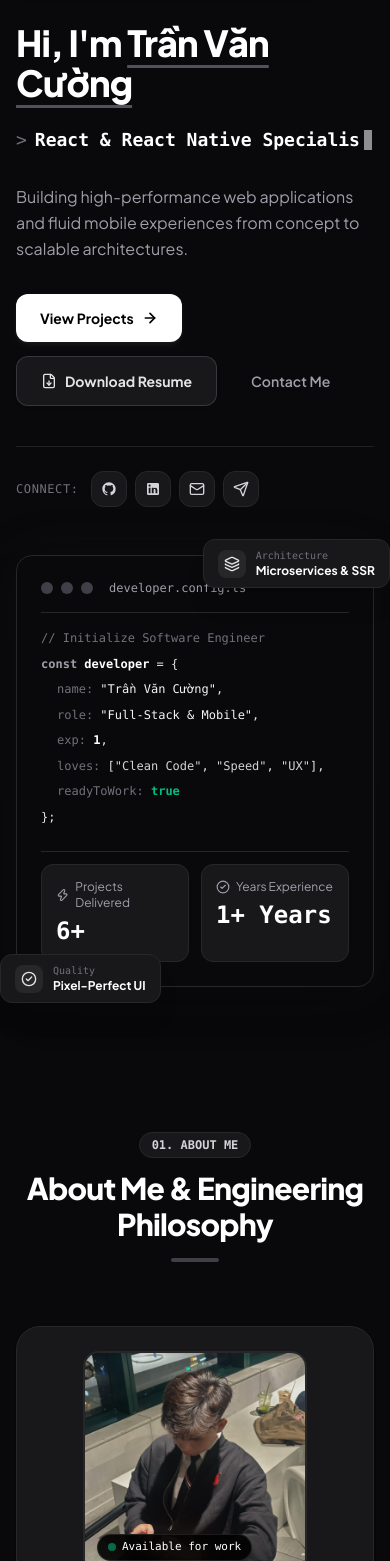
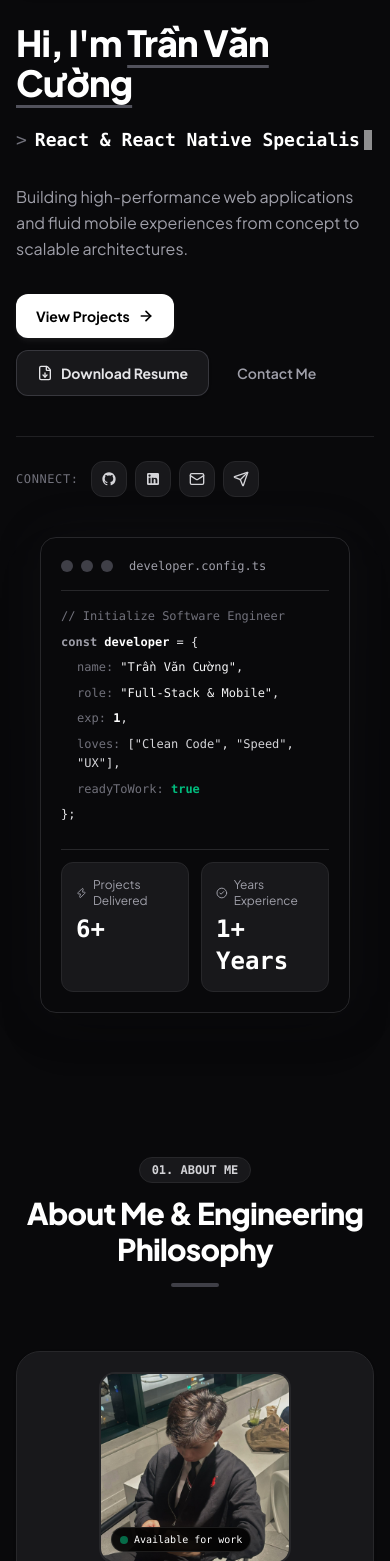
Before and after one commit to vancuong2k4/portfolio, a React (Vite) app: page / in a window 390 px wide. Shown: the part 127-1688 px from the top of the page. Built offline with nearby package versions, Linux system fonts and the light colour scheme.

Commit message:
perf: optimize responsive layout and smooth performance across all devices

```diff
--- a/src/components/About.tsx
+++ b/src/components/About.tsx
@@ -69,20 +69,22 @@ export const About: React.FC = () => {
 
           {/* Left Column: Avatar Profile Showcase Card */}
           <div className="lg:col-span-4">
-            <div className="p-6 rounded-3xl bg-white dark:bg-zinc-900 border border-zinc-200 dark:border-zinc-800 shadow-sm flex flex-col items-center text-center">
+            <div className="p-5 sm:p-6 rounded-3xl bg-white dark:bg-zinc-900 border border-zinc-200 dark:border-zinc-800 shadow-sm flex flex-col items-center text-center">
 
-              {/* Avatar Frame */}
-              <div className="relative w-56 h-56 sm:w-64 sm:h-64 rounded-2xl overflow-hidden border-2 border-zinc-200 dark:border-zinc-800 bg-zinc-100 dark:bg-zinc-950 mb-5 shadow-inner">
+              {/* Avatar Frame - Responsive sizing */}
+              <div className="relative w-48 h-48 sm:w-60 sm:h-60 rounded-2xl overflow-hidden border-2 border-zinc-200 dark:border-zinc-800 bg-zinc-100 dark:bg-zinc-950 mb-5 shadow-inner">
                 {!imageError && profileData.avatarUrl ? (
                   <img
                     src={profileData.avatarUrl}
                     alt={profileData.name}
+                    loading="lazy"
+                    decoding="async"
                     onError={() => setImageError(true)}
                     className="w-full h-full object-cover"
                   />
                 ) : (
                   <div className="w-full h-full flex flex-col items-center justify-center bg-zinc-100 dark:bg-zinc-950 text-zinc-400">
-                    <User className="w-20 h-20 stroke-[1.5] mb-2 text-zinc-500" />
+                    <User className="w-16 h-16 sm:w-20 sm:h-20 stroke-[1.5] mb-2 text-zinc-500" />
                     <span className="font-mono text-xs uppercase font-bold text-zinc-400">
                       {profileData.nickname}
                     </span>
@@ -90,7 +92,7 @@ export const About: React.FC = () => {
                 )}
 
                 {/* Status Dot Overlay */}
-                <div className="absolute bottom-3 left-3 px-2.5 py-1 rounded-full text-[11px] font-mono font-medium bg-black/80 dark:bg-black/90 text-white backdrop-blur-md border border-white/10 flex items-center gap-1.5 shadow-md">
+                <div className="absolute bottom-2.5 left-2.5 sm:bottom-3 sm:left-3 px-2 sm:px-2.5 py-1 rounded-full text-[10px] sm:text-[11px] font-mono font-medium bg-black/85 dark:bg-black/90 text-white backdrop-blur-md border border-white/10 flex items-center gap-1.5 shadow-md">
                   <span className="w-2 h-2 rounded-full bg-emerald-500 animate-pulse" />
                   <span>Available for work</span>
                 </div>
@@ -182,21 +184,21 @@ export const About: React.FC = () => {
             </div>
 
             {/* 4 Stat Cards in 4-column row */}
-            <div className="grid grid-cols-2 sm:grid-cols-4 gap-3 pt-2">
+            <div className="grid grid-cols-2 sm:grid-cols-4 gap-2.5 sm:gap-3 pt-2">
               {statsList.map((stat, idx) => {
                 const Icon = stat.icon
                 return (
                   <div
                     key={idx}
-                    className="p-4 rounded-2xl bg-white dark:bg-zinc-900 border border-zinc-200 dark:border-zinc-800 shadow-sm hover:border-zinc-400 dark:hover:border-zinc-600 transition-all duration-200 flex flex-col items-center text-center group"
+                    className="p-3.5 sm:p-4 rounded-2xl bg-white dark:bg-zinc-900 border border-zinc-200 dark:border-zinc-800 shadow-sm hover:border-zinc-400 dark:hover:border-zinc-600 transition-all duration-200 flex flex-col items-center text-center group"
                   >
-                    <div className="w-9 h-9 rounded-xl bg-zinc-100 dark:bg-zinc-800 text-zinc-800 dark:text-zinc-200 flex items-center justify-center mb-2 group-hover:scale-105 transition-transform">
+                    <div className="w-8 h-8 sm:w-9 sm:h-9 rounded-xl bg-zinc-100 dark:bg-zinc-800 text-zinc-800 dark:text-zinc-200 flex items-center justify-center mb-2 group-hover:scale-105 transition-transform">
                       <Icon className="w-4 h-4 stroke-[2]" />
                     </div>
-                    <div className="text-2xl font-black text-zinc-900 dark:text-white mb-0.5 font-mono">
+                    <div className="text-xl sm:text-2xl font-black text-zinc-900 dark:text-white mb-0.5 font-mono">
                       {stat.value}
                     </div>
-                    <div className="text-[11px] font-medium text-zinc-500 dark:text-zinc-400">
+                    <div className="text-[10px] sm:text-[11px] font-medium text-zinc-500 dark:text-zinc-400">
                       {stat.label}
                     </div>
                   </div>
--- a/src/components/BackgroundEffects.tsx
+++ b/src/components/BackgroundEffects.tsx
@@ -1,10 +1,22 @@
-import React, { useEffect, useState } from 'react'
+import React, { useEffect, useState, useRef } from 'react'
 
 export const BackgroundEffects: React.FC = () => {
   const [mousePos, setMousePos] = useState({ x: 50, y: 30 })
+  // Use a ref to track last update timestamp for throttling
+  const lastUpdate = useRef(0)
+  // Disable interactive spotlight on touch-primary devices to save GPU
+  const isTouch = useRef(
+    typeof window !== 'undefined' && window.matchMedia('(hover: none)').matches
+  )
 
   useEffect(() => {
+    if (isTouch.current) return // skip listener on touch devices
+
     const handleMouseMove = (e: MouseEvent) => {
+      const now = performance.now()
+      // Throttle to ~30fps (every 33ms) to reduce unnecessary React re-renders
+      if (now - lastUpdate.current < 33) return
+      lastUpdate.current = now
       setMousePos({
         x: (e.clientX / window.innerWidth) * 100,
         y: (e.clientY / window.innerHeight) * 100,
@@ -28,15 +40,19 @@ export const BackgroundEffects: React.FC = () => {
         }}
       />
 
-      {/* Mouse interactive soft spotlight */}
+      {/* Mouse interactive soft spotlight — only rendered on non-touch devices */}
+      {!isTouch.current && (
         <div
-        className="absolute w-[600px] h-[600px] rounded-full blur-[140px] opacity-40 dark:opacity-25 transition-all duration-300 ease-out -translate-x-1/2 -translate-y-1/2"
+          className="absolute w-[600px] h-[600px] rounded-full blur-[140px] opacity-40 dark:opacity-25 -translate-x-1/2 -translate-y-1/2"
           style={{
             left: `${mousePos.x}%`,
             top: `${mousePos.y}%`,
             background: 'radial-gradient(circle, rgba(255,255,255,0.12) 0%, rgba(161,161,170,0.04) 40%, transparent 70%)',
+            transition: 'left 0.1s ease-out, top 0.1s ease-out',
+            willChange: 'left, top',
           }}
         />
+      )}
     </div>
   )
 }
--- a/src/components/Hero.tsx
+++ b/src/components/Hero.tsx
@@ -1,4 +1,4 @@
-import React, { useState, useEffect } from 'react'
+import React, { useState, useEffect, useRef } from 'react'
 import { profileData } from '../data/portfolioData'
 import {
   ArrowRight,
@@ -17,6 +17,10 @@ export const Hero: React.FC = () => {
   const [displayText, setDisplayText] = useState('')
   const [isDeleting, setIsDeleting] = useState(false)
   const [mouseOffset, setMouseOffset] = useState({ x: 0, y: 0 })
+  // Detect touch/pointer capability — disable 3D tilt on touch-primary devices
+  const isTouchDevice = useRef(
+    typeof window !== 'undefined' && window.matchMedia('(hover: none)').matches
+  )
 
   // Typewriter effect
   useEffect(() => {
@@ -41,12 +45,13 @@ export const Hero: React.FC = () => {
     return () => clearTimeout(timer)
   }, [displayText, isDeleting, titleIndex])
 
-  // Mouse tilt for 3D card
+  // Mouse tilt for 3D card — disabled on touch devices to prevent stutter
   const handleMouseMove = (e: React.MouseEvent<HTMLDivElement>) => {
+    if (isTouchDevice.current) return
     const rect = e.currentTarget.getBoundingClientRect()
     const x = (e.clientX - rect.left) / rect.width - 0.5
     const y = (e.clientY - rect.top) / rect.height - 0.5
-    setMouseOffset({ x: x * 18, y: -y * 18 })
+    setMouseOffset({ x: x * 14, y: -y * 14 })
   }
 
   const handleMouseLeave = () => {
@@ -65,7 +70,7 @@ export const Hero: React.FC = () => {
   return (
     <section id="home" className="relative min-h-[90vh] flex items-center pt-24 pb-16 overflow-hidden">
       <div className="max-w-7xl mx-auto px-4 sm:px-6 lg:px-8 w-full">
-        <div className="grid grid-cols-1 lg:grid-cols-12 gap-12 lg:gap-8 items-center">
+        <div className="grid grid-cols-1 lg:grid-cols-12 gap-10 lg:gap-8 items-center">
 
           {/* Left Column: Text & CTAs */}
           <div className="lg:col-span-7 flex flex-col items-start text-left z-10">
@@ -85,11 +90,11 @@ export const Hero: React.FC = () => {
             </h1>
 
             {/* Animated Typewriter Subheading */}
-            <div className="h-10 sm:h-12 flex items-center mb-6">
-              <span className="text-lg sm:text-2xl font-mono font-medium text-zinc-700 dark:text-zinc-300 flex items-center">
-                <span className="text-zinc-400 dark:text-zinc-500">&gt; </span>
-                <span className="text-black dark:text-white font-semibold ml-2">{displayText}</span>
-                <span className="w-2 h-5 sm:h-6 bg-black dark:bg-white ml-1 inline-block animate-pulse" />
+            <div className="h-10 sm:h-12 flex items-center mb-6 min-w-0 w-full">
+              <span className="text-lg sm:text-2xl font-mono font-medium text-zinc-700 dark:text-zinc-300 flex items-center min-w-0">
+                <span className="text-zinc-400 dark:text-zinc-500 shrink-0">&gt; </span>
+                <span className="text-black dark:text-white font-semibold ml-2 truncate">{displayText}</span>
+                <span className="w-2 h-5 sm:h-6 bg-black dark:bg-white ml-1 inline-block animate-pulse shrink-0" />
               </span>
             </div>
 
@@ -99,10 +104,10 @@ export const Hero: React.FC = () => {
             </p>
 
             {/* Action Buttons - High Contrast Black & White */}
-            <div className="flex flex-wrap items-center gap-3.5 mb-10 w-full sm:w-auto">
+            <div className="flex flex-wrap items-center gap-3 mb-10 w-full">
               <a
                 href="#projects"
-                className="flex items-center justify-center gap-2 px-6 py-3.5 rounded-xl font-bold text-sm text-white dark:text-black bg-black dark:bg-white hover:bg-zinc-800 dark:hover:bg-zinc-200 transition-all duration-200 shadow-md shadow-black/10 dark:shadow-white/5 hover:-translate-y-0.5 cursor-pointer"
+                className="flex items-center justify-center gap-2 px-5 py-3 sm:px-6 sm:py-3.5 rounded-xl font-bold text-sm text-white dark:text-black bg-black dark:bg-white hover:bg-zinc-800 dark:hover:bg-zinc-200 transition-all duration-200 shadow-md shadow-black/10 dark:shadow-white/5 hover:-translate-y-0.5 active:translate-y-0 cursor-pointer"
               >
                 <span>View Projects</span>
                 <ArrowRight className="w-4 h-4 stroke-[2.5]" />
@@ -110,7 +115,7 @@ export const Hero: React.FC = () => {
 
               <button
                 onClick={handleDownloadCV}
-                className="flex items-center justify-center gap-2 px-6 py-3.5 rounded-xl font-bold text-sm text-zinc-900 dark:text-zinc-200 bg-white dark:bg-zinc-900 hover:bg-zinc-100 dark:hover:bg-zinc-800 border border-zinc-300 dark:border-zinc-700/80 shadow-sm transition-all cursor-pointer hover:-translate-y-0.5"
+                className="flex items-center justify-center gap-2 px-5 py-3 sm:px-6 sm:py-3.5 rounded-xl font-bold text-sm text-zinc-900 dark:text-zinc-200 bg-white dark:bg-zinc-900 hover:bg-zinc-100 dark:hover:bg-zinc-800 border border-zinc-300 dark:border-zinc-700/80 shadow-sm transition-all cursor-pointer hover:-translate-y-0.5 active:translate-y-0"
               >
                 <FileDown className="w-4 h-4 stroke-[2]" />
                 <span>Download Resume</span>
@@ -118,7 +123,7 @@ export const Hero: React.FC = () => {
 
               <a
                 href="#contact"
-                className="flex items-center justify-center px-5 py-3.5 rounded-xl font-semibold text-sm text-zinc-600 dark:text-zinc-400 hover:text-black dark:hover:text-white transition-colors"
+                className="flex items-center justify-center px-4 py-3 rounded-xl font-semibold text-sm text-zinc-600 dark:text-zinc-400 hover:text-black dark:hover:text-white transition-colors"
               >
                 <span>Contact Me</span>
               </a>
@@ -175,20 +180,23 @@ export const Hero: React.FC = () => {
 
           {/* Right Column: Sleek Monochrome 3D Interactive Card */}
           <div className="lg:col-span-5 flex justify-center items-center">
+            {/* Outer wrapper provides safe padding so the badges don't overflow the viewport */}
+            <div className="w-full max-w-md px-6 sm:px-8 lg:px-0">
               <div
                 onMouseMove={handleMouseMove}
                 onMouseLeave={handleMouseLeave}
                 style={{
                   transform: `perspective(1000px) rotateX(${mouseOffset.y}deg) rotateY(${mouseOffset.x}deg)`,
                   transition: 'transform 0.15s ease-out',
+                  willChange: 'transform',
                 }}
-              className="relative w-full max-w-md cursor-pointer select-none"
+                className="relative w-full cursor-pointer select-none"
               >
                 {/* Subtle ambient shadow (No rainbow colors) */}
                 <div className="absolute -inset-1 bg-gradient-to-b from-zinc-700/20 to-zinc-900/40 rounded-3xl blur-xl opacity-50" />
 
                 {/* Main 3D Card - Deep Black & White */}
-              <div className="relative rounded-2xl bg-white dark:bg-zinc-950 border border-zinc-200 dark:border-zinc-800 shadow-2xl p-6 backdrop-blur-xl">
+                <div className="relative rounded-2xl bg-white dark:bg-zinc-950 border border-zinc-200 dark:border-zinc-800 shadow-2xl p-5 sm:p-6 backdrop-blur-xl">
 
                   {/* Window Header */}
                   <div className="flex items-center justify-between pb-4 mb-4 border-b border-zinc-200 dark:border-zinc-800">
@@ -215,7 +223,7 @@ export const Hero: React.FC = () => {
                     </p>
                     <p className="pl-4">
                       <span className="text-zinc-500">role:</span>{' '}
-                    <span className="text-zinc-900 dark:text-zinc-100 font-medium">"Full-Stack & Mobile"</span>,
+                      <span className="text-zinc-900 dark:text-zinc-100 font-medium">"Full-Stack &amp; Mobile"</span>,
                     </p>
                     <p className="pl-4">
                       <span className="text-zinc-500">exp:</span>{' '}
@@ -259,19 +267,19 @@ export const Hero: React.FC = () => {
 
                 </div>
 
-              {/* Floating Badge 1: Top Right */}
-              <div className="absolute -top-4 -right-4 px-3.5 py-2 rounded-xl bg-white dark:bg-zinc-900 border border-zinc-200 dark:border-zinc-800 shadow-xl flex items-center gap-2.5 transform hover:scale-105 transition-transform">
+                {/* Floating Badge 1: Top Right — hidden on very small screens, shown sm+ */}
+                <div className="hidden sm:flex absolute -top-4 -right-4 px-3 py-2 rounded-xl bg-white dark:bg-zinc-900 border border-zinc-200 dark:border-zinc-800 shadow-xl items-center gap-2.5 hover:scale-105 transition-transform">
                   <div className="w-7 h-7 rounded-lg bg-zinc-100 dark:bg-zinc-800 text-zinc-800 dark:text-zinc-200 flex items-center justify-center">
                     <Layers className="w-4 h-4" />
                   </div>
                   <div className="flex flex-col">
                     <span className="text-[10px] font-mono text-zinc-500">Architecture</span>
-                  <span className="text-xs font-bold text-zinc-900 dark:text-white">Microservices & SSR</span>
+                    <span className="text-xs font-bold text-zinc-900 dark:text-white">Microservices &amp; SSR</span>
                   </div>
                 </div>
 
-              {/* Floating Badge 2: Bottom Left */}
-              <div className="absolute -bottom-4 -left-4 px-3.5 py-2 rounded-xl bg-white dark:bg-zinc-900 border border-zinc-200 dark:border-zinc-800 shadow-xl flex items-center gap-2.5 transform hover:scale-105 transition-transform">
+                {/* Floating Badge 2: Bottom Left — hidden on very small screens, shown sm+ */}
+                <div className="hidden sm:flex absolute -bottom-4 -left-4 px-3 py-2 rounded-xl bg-white dark:bg-zinc-900 border border-zinc-200 dark:border-zinc-800 shadow-xl items-center gap-2.5 hover:scale-105 transition-transform">
                   <div className="w-7 h-7 rounded-lg bg-zinc-100 dark:bg-zinc-800 text-zinc-800 dark:text-zinc-200 flex items-center justify-center">
                     <CheckCircle2 className="w-4 h-4" />
                   </div>
@@ -283,6 +291,7 @@ export const Hero: React.FC = () => {
 
               </div>
             </div>
+          </div>
 
         </div>
       </div>
--- a/src/components/Projects.tsx
+++ b/src/components/Projects.tsx
@@ -70,14 +70,14 @@ export const Projects: React.FC = () => {
         </div>
 
         {/* Filter Tabs - Monochrome */}
-        <div className="flex flex-wrap items-center justify-center gap-2 mb-14">
+        <div className="flex flex-wrap items-center justify-center gap-1.5 sm:gap-2 mb-12 sm:mb-14">
           {filterCategories.map(cat => {
             const isActive = activeFilter === cat.key
             return (
               <button
                 key={cat.key}
                 onClick={() => setActiveFilter(cat.key)}
-                className={`px-4 py-2 rounded-xl text-xs font-bold transition-all duration-200 cursor-pointer ${
+                className={`px-3 py-1.5 sm:px-4 sm:py-2 rounded-xl text-xs font-bold transition-all duration-200 cursor-pointer active:scale-95 ${
                   isActive
                     ? 'text-white bg-black dark:text-black dark:bg-white shadow-sm'
                     : 'text-zinc-600 dark:text-zinc-400 bg-zinc-100 dark:bg-zinc-900 hover:text-black dark:hover:text-white border border-zinc-200 dark:border-zinc-800'
--- a/src/index.css
+++ b/src/index.css
@@ -6,11 +6,18 @@
   html {
     scroll-behavior: smooth;
     font-family: 'Plus Jakarta Sans', -apple-system, BlinkMacSystemFont, "Segoe UI", Roboto, sans-serif;
+    /* Prevent horizontal overflow on all screens */
+    overflow-x: hidden;
   }
 
   body {
     background-color: #09090b;
     color: #f4f4f5;
+    /* Ensure content never causes horizontal scroll */
+    overflow-x: hidden;
+    /* Improve text rendering on mobile */
+    -webkit-font-smoothing: antialiased;
+    -moz-osx-font-smoothing: grayscale;
   }
 
   /* Custom minimal monochrome scrollbar */
@@ -30,6 +37,18 @@
 
   ::-webkit-scrollbar-thumb:hover {
     background: rgba(255, 255, 255, 0.3);
+  }
+
+  /* Respect user motion preferences */
+  @media (prefers-reduced-motion: reduce) {
+    *, *::before, *::after {
+      animation-duration: 0.01ms !important;
+      animation-iteration-count: 1 !important;
+      transition-duration: 0.01ms !important;
+    }
+    html {
+      scroll-behavior: auto;
+    }
   }
 }
 
@@ -75,3 +94,13 @@
     linear-gradient(to right, rgba(255, 255, 255, 0.035) 1px, transparent 1px),
     linear-gradient(to bottom, rgba(255, 255, 255, 0.035) 1px, transparent 1px);
 }
+
+/* GPU-accelerated compositing layer for animated elements */
+.will-change-transform {
+  will-change: transform;
+}
+
+/* Smooth safe-area padding for notched devices */
+.safe-bottom {
+  padding-bottom: env(safe-area-inset-bottom, 0px);
+}
```
Also changed, not shown: src/components/Contact.tsx (+9 -7 lines), src/components/Experience.tsx (+8 -7 lines), src/components/Navbar.tsx (+12 -6 lines), src/components/ProjectModal.tsx (+8 -8 lines), src/components/Skills.tsx (+4 -4 lines). Lines whose indentation alone changed are shown as unchanged.
